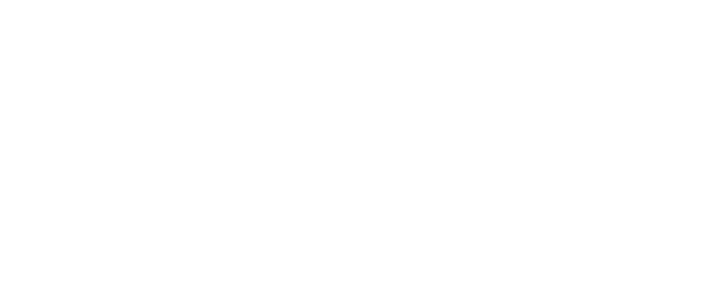
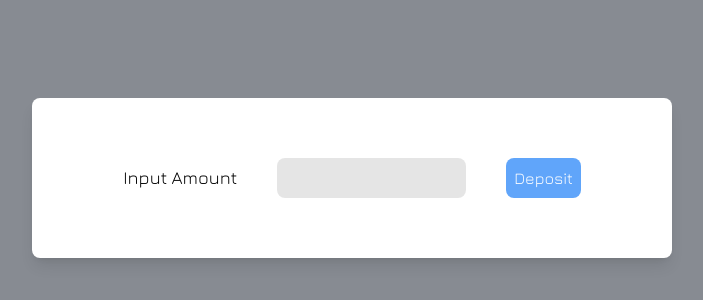
Before and after one commit to KimTerrence/Smart-Parking-System, a React (Vite) app in the folder client/: page /wallet in a window 1280 px wide. Before the commit this address had no page. Shown: the part 222-522 px from the top of the page, without its empty margins (288-991 px from the left). Built offline with nearby package versions, Linux system fonts and the light colour scheme.

Commit message:
fix ui add wallet remove unnesesary

```diff
--- a/client/src/App.jsx
+++ b/client/src/App.jsx
@@ -12,6 +12,8 @@
 import './index.css';
 import Test from './components/Test';
 import Admin from './components/Admin';
+import Wallet from './components/Wallet';
+
 
 
 function App() {
@@ -26,6 +28,7 @@
           <Route path='/login' element={<Login/>} />
           <Route path='/test' element={<Test/>} />
           <Route path='/admin' element={<Admin/>}/>
+          <Route path='/wallet' element={<Wallet/>}/>
         </Routes>
       </Router>
 
--- a/client/src/components/Contact.jsx
+++ b/client/src/components/Contact.jsx
@@ -4,19 +4,19 @@
         <div id="contact" className="h-screen w-full bg-blue-400 px-20 pt-20">
             <div className="bg-white h-full w-full px-20 flex items-center justify-center rounded-xl">
                 <div className="w-1/2">
-                    <form className="flex flex-col bg-blue-200 p-10 gap-5" action="">
-                        <input type="email" placeholder="Email:" required className="h-10 pl-5"/>
-                        <textarea name="" id="" placeholder="Message..." className="h-40 pl-5"></textarea>
-                        <button className="border-2 border-black rounded-lg h-10">Send</button>
+                    <form className="flex flex-col bg-black/5 shadow-sm shadow-black/40 rounded-lg p-10 gap-5" action="">
+                        <input type="email" placeholder="Email:" required className="h-10 pl-5 placeholder-black" />
+                        <textarea name="" id="" placeholder="Message..." className="h-40 pl-5 placeholder-black"></textarea>
+                        <button className=" bg-blue-800 rounded-lg text-white h-10">Send</button>
                     </form>
                 </div>
                 <div className="w-1/2 flex flex-col items-center justify-center p-10  text-center">
-                   <p className="text-center text-2xl font-bold">Contact Us</p>
+                   <p className="text-center text-4xl font-bold">Contact Us</p>
                    <p>Need to get in touch with us? Fill up the form
                      or message us from one of the links below.
                    </p>
                    <div>
-                    logo
+
                    </div>
                 </div>
             </div>
--- a/client/src/components/ParkingSlot.jsx
+++ b/client/src/components/ParkingSlot.jsx
@@ -23,7 +23,7 @@
                 </div>
                 <p className='text-center text-l font-bold text-black'>{status}</p>
             </div>
-            {status === "Available" ? <button className='bg-blue-800 w-24 h-10 rounded-lg text-white' onClick={openReserve}>Reserve</button> : <button className='bg-red-500 w-24 h-10 rounded-lg text-white'>Reserve</button>}
+            {status === "Available" ? <button className='bg-blue-800 w-24 h-10 rounded-lg text-white' onClick={openReserve}>Reserve</button> : <button className='bg-blue-800/60 w-24 h-10 rounded-lg text-white'>Reserve</button>}
 
             <Reserve show={isReserveOpen} onClose={closeReserve} sensor={sensor}/>
         </div>
--- a/client/src/components/Profile.jsx
+++ b/client/src/components/Profile.jsx
@@ -3,6 +3,7 @@
 import {Navigate, useNavigate} from 'react-router-dom';
 import Parking from './Parking';
 import { useState , useEffect } from 'react';
+import Wallet from '../components/Wallet.jsx';
 import axios from 'axios';
 //modal
 const Modal = ({ show, onClose }) => {
@@ -15,6 +16,10 @@
     const logOut = () => {
         navigate('/')
     }
+   const openWallet = () =>{
+    navigate('/wallet');
+   }
+
 //fetch and display current user
 const fetchUsers = async () => {
     try {
@@ -52,7 +57,7 @@
 
     return (
         <div className="fixed inset-0 bg-gray-900 bg-opacity-50 flex justify-center items-center p-2 sm:p-0 z-50">
-            <div className=" bg-white rounded-lg shadow-lg w-full sm:w-1/2 h-4/6 p-10 relative">
+            <div className=" bg-white rounded-lg shadow-lg w-full sm:w-1/2 h-4/6 p-10 relative flex flex-col justify-center items-center gap-10c">
                 <button
                     className="p-5 absolute top-2 right-2 text-gray-600 hover:text-gray-900 text-4xl"
                     onClick={onClose}
@@ -61,7 +66,7 @@
                 </button>
                 {users.map((parking_users) =>
                 <div key={parking_users.id}>
-                    <p className='text-2xl'>Hi! {parking_users.firstname} {parking_users.lastname}</p>
+                    <p className='text-2xl'>Hi! <span className='font-bold'>{parking_users.firstname} {parking_users.lastname}</span></p>
                 {
                     parking_users.status === "Verified" ?  <p className='text-green-500 text-sm'>{parking_users.status}</p> : <p className=''>{parking_users.status}</p> &&
                     parking_users.status === "Declined" ?  <p className='text-red-500 text-sm'>{parking_users.status}</p> : <p className=''>{parking_users.status}</p> &&
@@ -72,30 +77,31 @@
             <br />
                 <div className='flex gap-10'>
                     <p className='text-lg'>Account Balance: <span className='font-bold text-'> Php {parking_users.balance} </span></p>
-                    <button className=' py-1 px-4 bg-black text-white rounded-lg'>Deposit</button>
+                    <button className=' py-1 px-4 bg-black text-white rounded-lg'  onClick={openWallet}>Deposit</button>
+
                 </div>
             <br />
-                <div className='w-full'>
+                <div className='w-full '>
                     {users.map((parking_users) =>
                         <form key={parking_users.id} action="" onSubmit={handleVehicle}>
                             <table className='text-left'>
-                                <tr>
-                                    <th>Plate Number</th>
-                                    <th>Car Color</th>
-                                    <th>Car Type</th>
+                                <tr className='flex gap-2 flex-row items-start'>
+                                    <th className='w-full'>Plate Number</th>
+                                    <th className='w-full'>Car Color</th>
+                                    <th className='w-full'>Car Type</th>
                                 </tr>
-                                <tr>
+                                <tr className='flex gap-2 flex-row items-center'>
                                     <td>
-                                      <input type="text" className='w-40  placeholder-black/80' placeholder={parking_users.plate_num} value={plate} onChange={(e) => setPlate(e.target.value)}/>
+                                      <input type="text" className='w-full  placeholder-black/80 bg-black/10 h-10 rounded-lg' placeholder={parking_users.plate_num} value={plate} onChange={(e) => setPlate(e.target.value)}/>
                                     </td>
                                     <td>
-                                      <input type="text" className='w-40  placeholder-black/80'placeholder={parking_users.type} value={type} onChange={(e) => setType(e.target.value)}/>
+                                      <input type="text" className='w-full placeholder-black/80 bg-black/10 h-10 rounded-lg'placeholder={parking_users.type} value={type} onChange={(e) => setType(e.target.value)}/>
                                     </td>
                                     <td>
-                                      <input type="text" className='w-40  placeholder-black/80' placeholder={parking_users.color} value={color} onChange={(e) => setColor(e.target.value)}/>
+                                      <input type="text" className='w-full  placeholder-black/80 bg-black/10 h-10 rounded-lg' placeholder={parking_users.color} value={color} onChange={(e) => setColor(e.target.value)}/>
                                     </td>
                                     <td>
-                                        <button type='submit' className='bg-black text-white px-4 rounded-lg py-1'>Update</button>
+                                        <button type='submit' className='bg-black text-white px-4 rounded-lg py-1 '>Update</button>
                                     </td>
                                 </tr>
 
@@ -113,7 +119,7 @@
                 </div>
                 </div>
                 )}
-                <button onClick={logOut}  className="mt-4 bg-red-500 text-white px-4 py-2 rounded-md hover:bg-red-600"
+                <button onClick={logOut}  className="w-60 mt-4 bg-red-500 text-white px-4 py-2 rounded-md hover:bg-red-600"
                 >Logout</button>
             </div>
         </div>
--- a/client/src/components/UserInfo.jsx
+++ /dev/null
@@ -1,9 +0,0 @@
-
-
-function UserInfo() {
-    return(
-        <div>
-
-        </div>
-    )
-}
--- /dev/null
+++ b/client/src/components/Wallet.jsx
@@ -0,0 +1,41 @@
+//Wallet
+import { useState } from "react";
+import axios from "axios";
+import {Navigate, useNavigate} from 'react-router-dom';
+
+const Wallet = () => {
+
+    const [amount, setAmount] = useState('');
+    const navigate = useNavigate();
+
+  //update vehicle info
+  const handleSubmit = async (e) => {
+    e.preventDefault();
+    try {
+                const response = await axios.post('http://localhost:5000/deposit', { //-----vjivle----
+                    amount,
+                });
+                alert("Deposit Sucessful");
+                navigate('/main');
+        }catch (error){
+            console.error(error);
+        }
+    }
+
+    return(
+        <div className="w-full h-screen  fixed inset-0 bg-gray-900 bg-opacity-50 flex justify-center items-center p-2 sm:p-0 z-50">
+            <div className=" bg-white rounded-lg shadow-lg w-full sm:w-1/2  h-40 sm:p-10 flex items-center flex-col justify-center">
+            <p className="text-2xl font-bold text-center"></p>
+                <div className="flex flex-col items-center justify-between w-full h-full">
+                   <form className="flex gap-10 items-center h-full" onSubmit={handleSubmit}>
+                    <p className="text-lg">Input Amount</p>
+                    <input type="text" value={amount} onChange={(e) => setAmount(e.target.value)} className="bg-black/10 h-10 rounded-lg" />
+                    <button className="bg-blue-400 px-2 py-2 text-white rounded-lg">Deposit</button>
+                   </form>
+                </div>
+            </div>
+        </div>
+    )
+}
+
+export default Wallet;
```
Also changed, not shown: client/src/components/Reserve.jsx (+5 -6 lines), client/src/assets/smartbg.jpeg (deleted), 1 other file (tests, documents, lock files or other folders).
